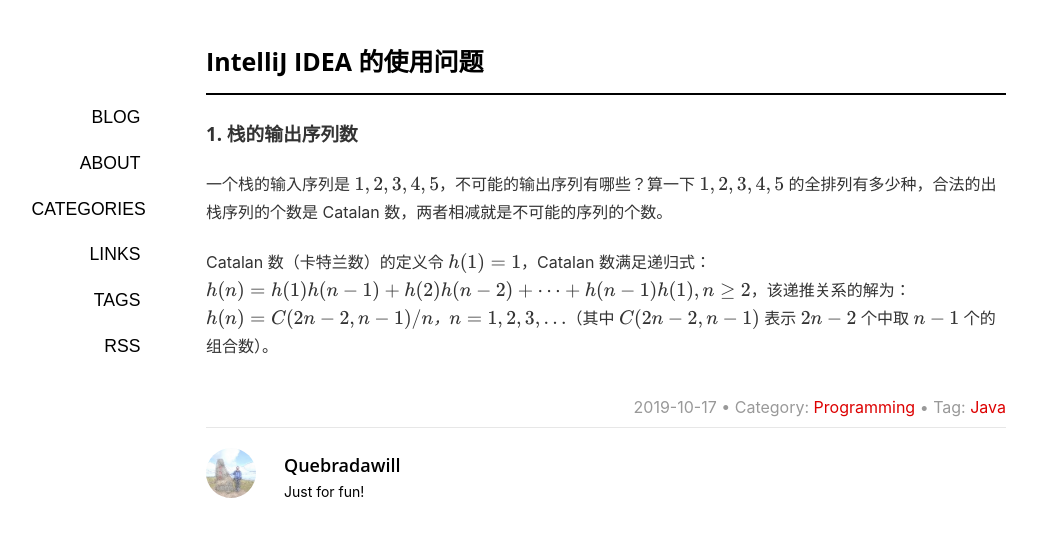
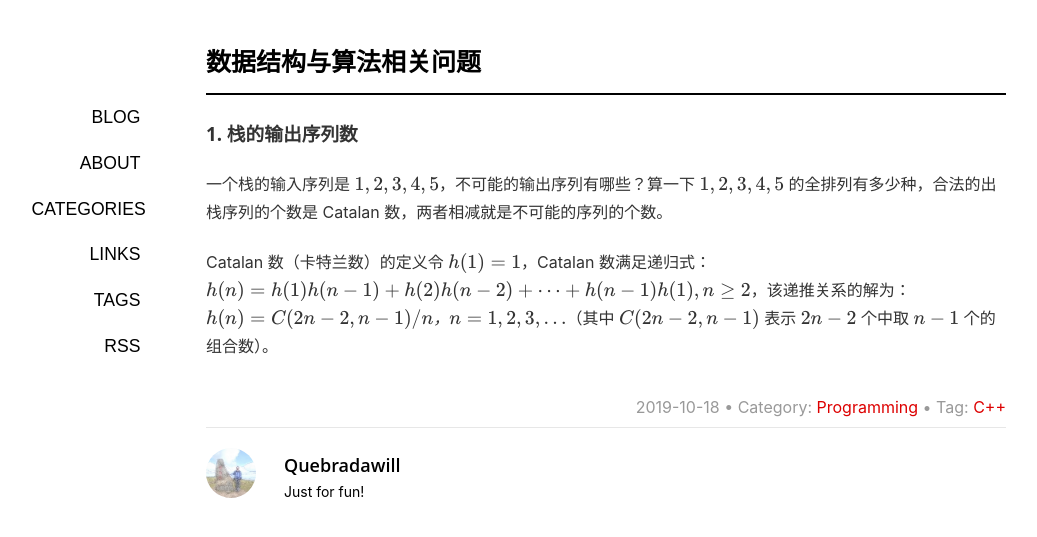
Before and after one commit to Quebradawill/quebrada.github.io, a Jekyll site: the page built from _posts/2019-10-18-data-structure.md, in a window 1280 px wide. Shown: the top 537 px of the page, without its empty margins (34-1071 px from the left). Built offline with Jekyll 4.4.1, drawn with Linux system fonts in a browser that asks for light colours; formulas are drawn with MathJax 3; a script that is not in the unit is left out; comment, search, counter and statistics services are not loaded.

Commit message:
Update 2019-10-18-data-structure.md

```diff
--- a/_posts/2019-10-18-data-structure.md
+++ b/_posts/2019-10-18-data-structure.md
@@ -1,9 +1,9 @@
 ---
 layout: post
-title: IntelliJ IDEA 的使用问题
-date: 2019-10-17
+title: 数据结构与算法相关问题
+date: 2019-10-18
 categories: Programming
-tags: Java
+tags: C++
 status: publish
 type: post
 published: true
```
